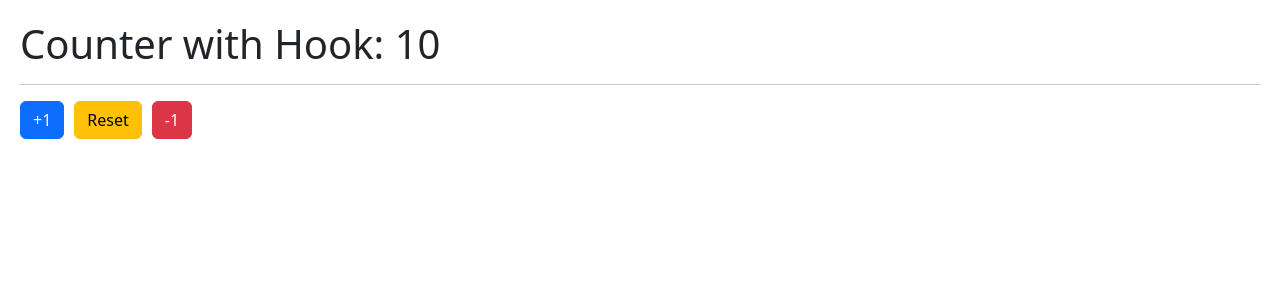
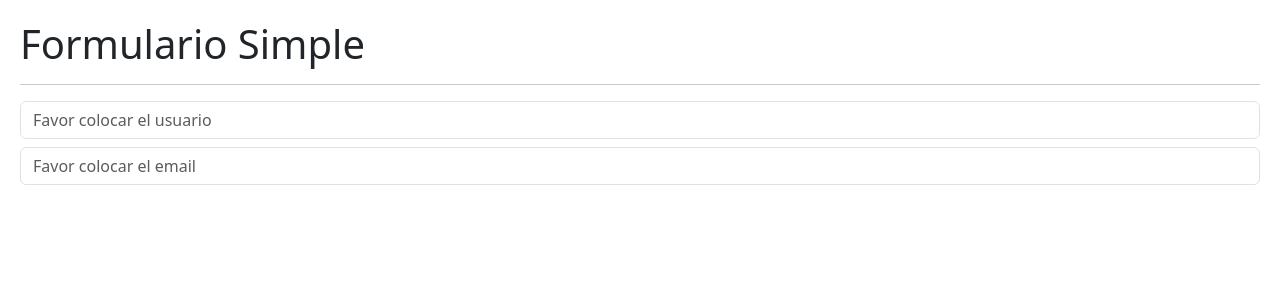
Before and after one commit to Overdmg/05-hook-app, a React (Vite) app: page / in a window 1280 px wide. Shown: the top 300 px of the page. Built offline with nearby package versions, Linux system fonts and the light colour scheme.

Commit message:
update 4
se agrega un nuevo componente useEffect

```diff
--- /dev/null
+++ b/src/02-useEffect/SimpleForm.jsx
@@ -0,0 +1,27 @@
+
+export const SimpleForm = () => {
+
+  return (
+    <>
+        <h1>Formulario Simple</h1>
+        <hr />
+
+        <input
+            type="text"
+            className="form-control"
+            placeholder="Favor colocar el usuario"
+            name="username"
+        />
+
+        <input
+            type="email"
+            className="form-control mt-2"
+            placeholder="Favor colocar el email"
+            name="email"
+        />
+
+
+
+    </>
+  )
+}
--- a/src/main.jsx
+++ b/src/main.jsx
@@ -4,11 +4,11 @@
 
 //import { HooksApp } from './HooksApp';
 //import { CounterApp } from './01-useState/CounterApp';
-import { CounterWithCustomHook} from './01-useState/CounterWithCustomHook'
-
+//import { CounterWithCustomHook} from './01-useState/CounterWithCustomHook'
+import { SimpleForm } from './02-useEffect/SimpleForm'
 
 ReactDOM.createRoot(document.getElementById('root')).render(
   <React.StrictMode>
-    <CounterWithCustomHook />
+    <SimpleForm />
   </React.StrictMode>,
 )
```
